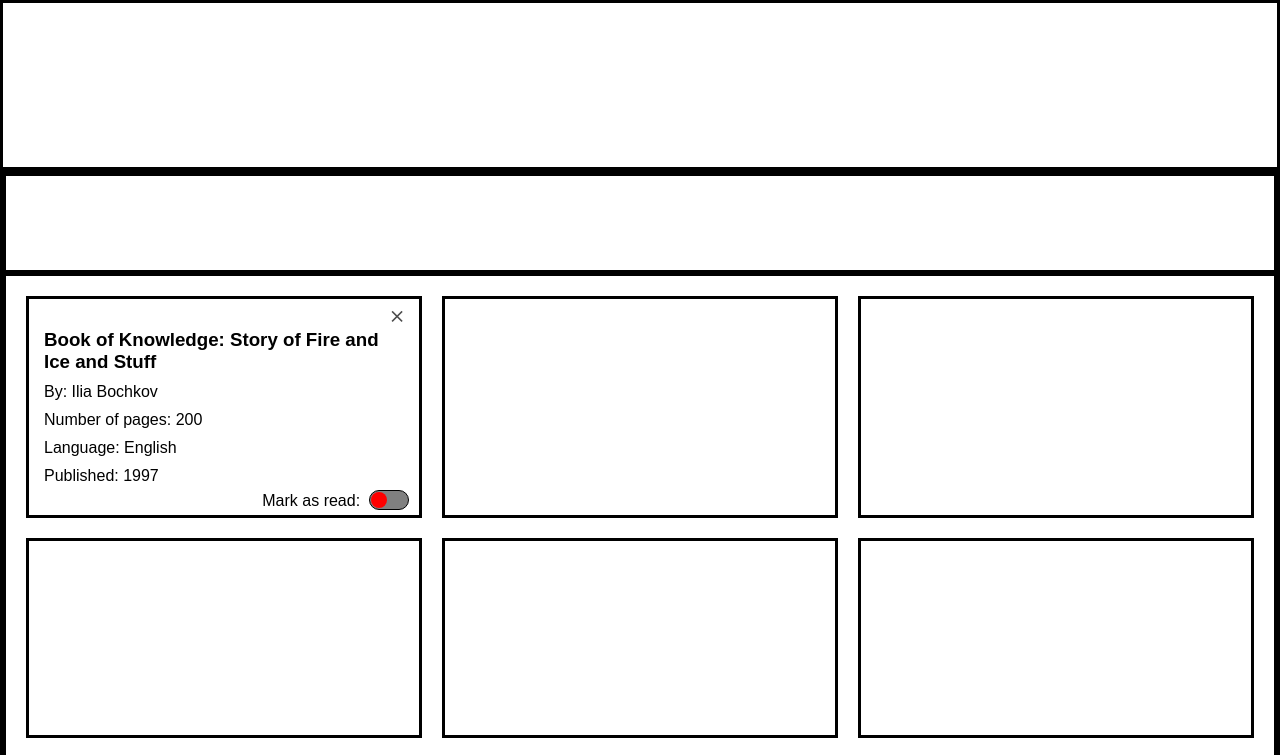
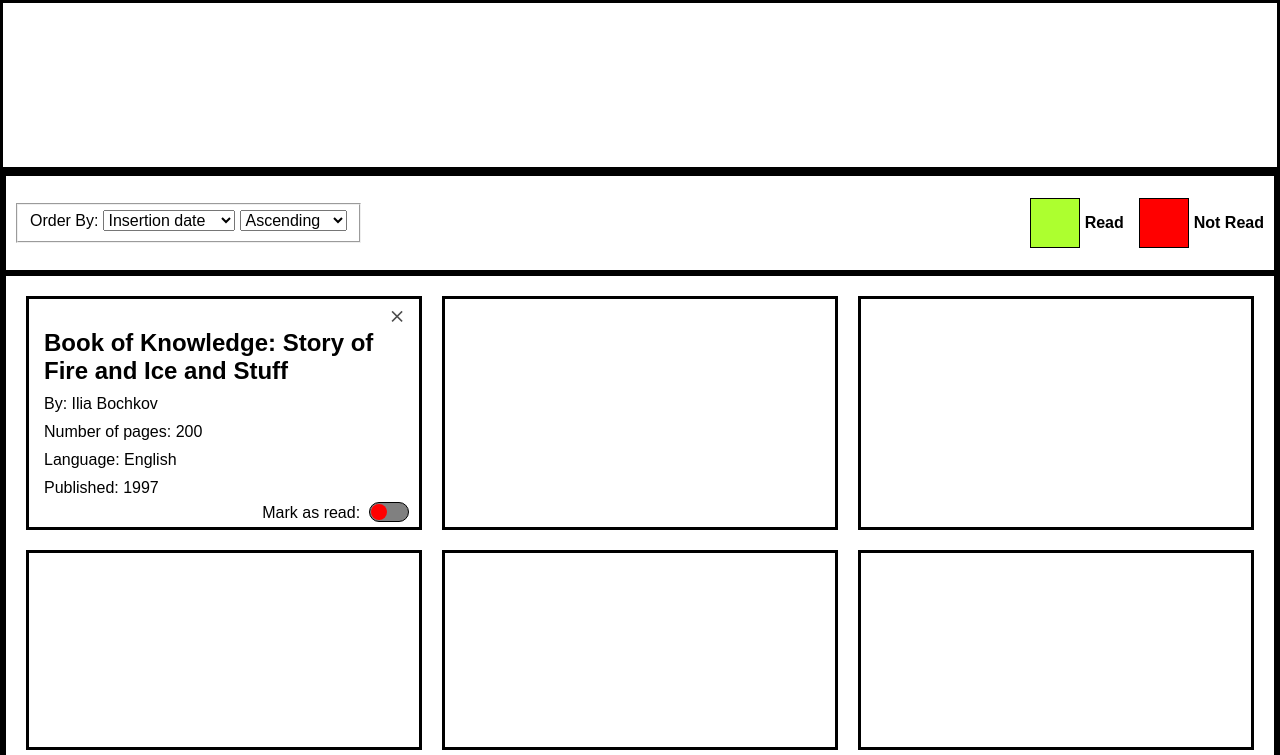
Before and after one commit to Ikanor1221/library_project, a plain HTML site: page index.html in a window 1280 px wide. Shown: the top 755 px of the page. Drawn offline with Linux system fonts and the light colour scheme.

Commit message:
Add basic settings HTML and CSS

```diff
--- a/index.html
+++ b/index.html
@@ -13,7 +13,25 @@
 <body>
     <header></header>
     <main>
-        <div class="settings"></div>
+        <div class="settings">
+            <fieldset class="order">
+                <legend>Order By: </legend>
+                <select name="order_by" id="order_by">
+                    <option value="insertion_date" selected>Insertion date</option>
+                    <option value="publishing_date">Publishing date</option>
+                </select>
+                <select name="order" id="order">
+                    <option value="ascending" selected>Ascending</option>
+                    <option value="descending">Descending</option>
+                </select>
+            </fieldset>
+            <div class="map">
+                <div class="color read_color"></div>
+                <h4>Read</h4>
+                <div class="color not_read_color"></div>
+                <h4>Not Read</h4>
+            </div>
+        </div>
         <div class="book-display">
             <div>
                 <button class="close"><span class="material-icons remove-book"> close </span></button>
--- a/styles.css
+++ b/styles.css
@@ -1,4 +1,6 @@
 :root {
+
+    font-size: 16px;
 
 }
 
@@ -8,6 +10,7 @@
     /* font: inherit; */
     box-sizing: border-box;
     font-family: 'Poppins', sans-serif;
+    font-size: 1rem;
 }
 
 button {
@@ -34,6 +37,10 @@ main {
 
 main > * {
     border: solid;
+}
+
+h3 {
+    font-size: 1.5rem;
 }
 
 .book-display {
@@ -129,3 +136,50 @@ main > * {
 input:checked ~ .control::after {
     left: 21px;
 }
+
+.settings {
+    display: grid;
+    grid-template-columns: 1fr 1fr;
+    align-items: center;
+    padding: 10px;
+}
+
+.order {
+    display: flex;
+    gap: 5px;
+    align-items: center;
+    justify-self: start;
+    /* grid-template-columns: auto auto auto; */
+}
+
+.order legend {
+    float: left;
+}
+
+.map {
+    justify-self: end;
+    display: grid;
+    grid-template-columns: 60px auto 60px auto;
+    grid-template-rows: 50px;
+    gap: 5px;
+    /* align-items: center; */
+}
+
+.map * {
+    display: flex;
+    align-items: center;
+}
+
+.color {
+    margin-left: 10px;
+}
+
+.read_color {
+    background-color: greenyellow;
+    border: solid 1px black;
+}
+
+.not_read_color {
+    background-color: red;
+    border: solid 1px black;
+}
```
